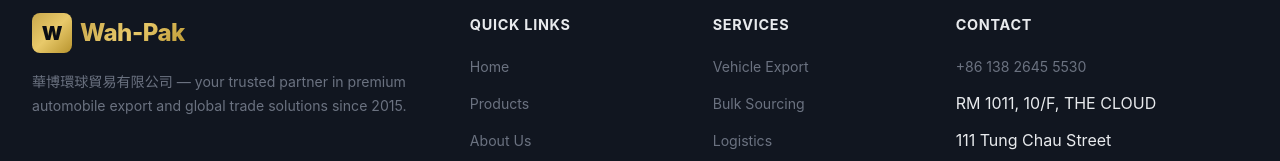
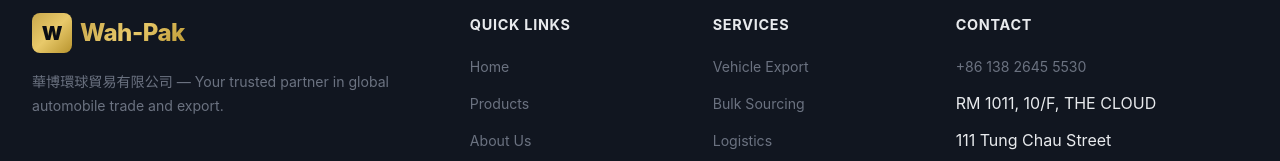
Before and after one commit to tcpcookies/wahpak-global, a plain HTML site: page about.html in a window 1280 px wide. Shown: the part 3466-3627 px from the top of the page. Drawn offline with Linux system fonts and the light colour scheme.

Commit message:
Update tagline: remove 'since 2015'

```diff
--- a/about.html
+++ b/about.html
@@ -204,7 +204,7 @@
           <div class="logo-icon">W</div>
           <span class="logo-text">Wah-Pak</span>
         </a>
-        <p>華博環球貿易有限公司 — your trusted partner in premium automobile export and global trade solutions since 2015.</p>
+        <p>華博環球貿易有限公司 — Your trusted partner in global automobile trade and export.</p>
       </div>
 
       <div class="footer-links">
```
Also changed, not shown: contact.html (+1 -1 lines), index.html (+1 -1 lines), products.html (+1 -1 lines).
